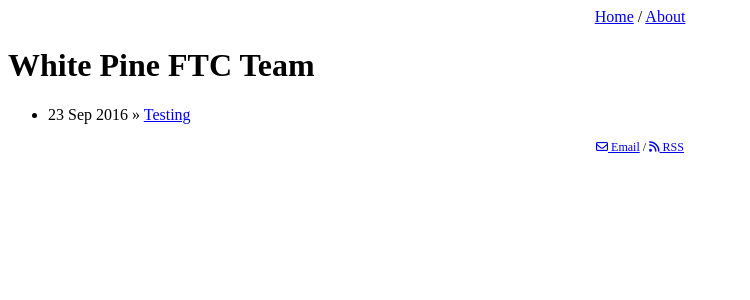
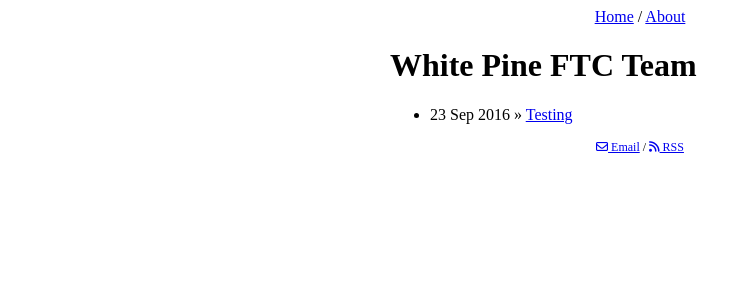
Before and after one commit to WhitepineFTC/WhitepineFTC.github.io, a Jekyll site: the page built from index.html, in a window 1280 px wide. Shown: the top 300 px of the page, without its empty margins (0-750 px from the left). Built offline with Jekyll 4.4.1, drawn with Linux system fonts in a browser that asks for light colours; nearby versions of some CDN libraries.

Commit message:
more css corrections

```diff
--- a/css/main.css
+++ b/css/main.css
@@ -15,6 +15,6 @@ footer ul {
   font-size: 75%; }
 
 .container {
-  max-width: 80ex;
-  left-margin: auto;
-  right-margin: auto; }
+  max-width: 500px;
+  margin-left: auto;
+  margin-right: auto; }
--- a/css/main.sass
+++ b/css/main.sass
@@ -18,6 +18,6 @@ footer
     font-size: 75%
 
 .container
-  max-width: 80ex
-  left-margin: auto
-  right-margin: auto
+  max-width: 500px
+  margin-left: auto
+  margin-right: auto
```
